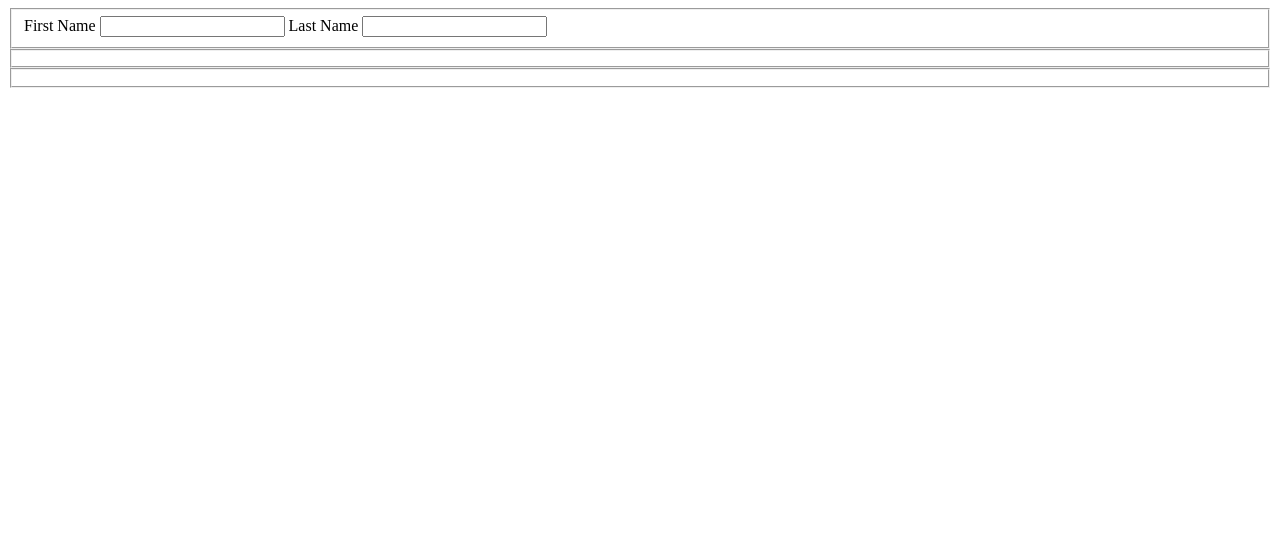
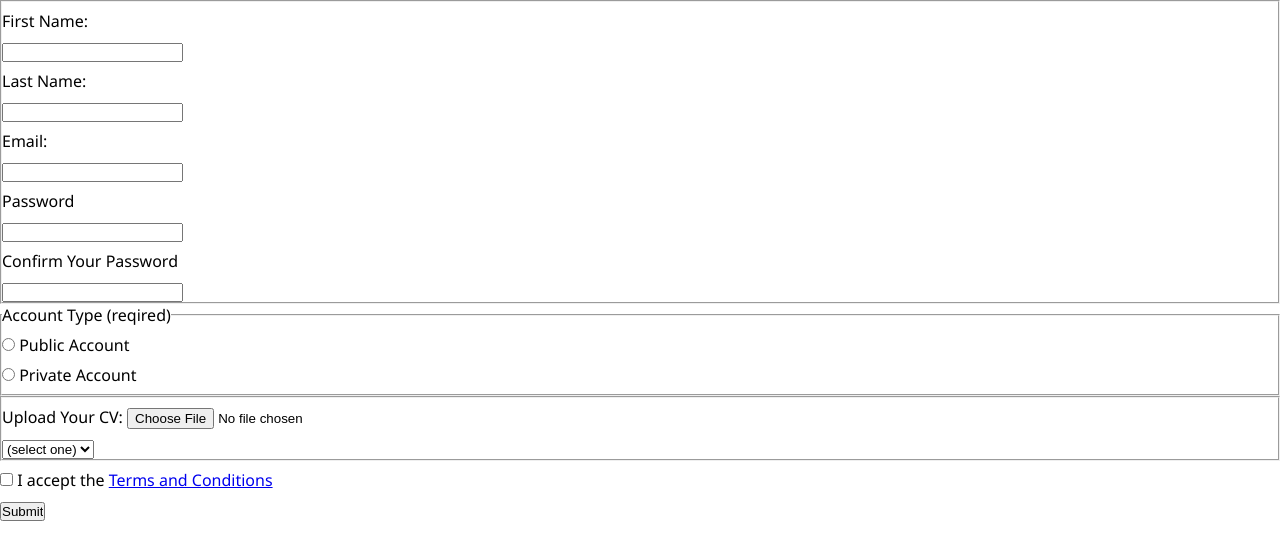
Before and after one commit to TRVZ347/CSS-Repo, a plain HTML site: page Form/index.html in a window 1280 px wide. Drawn offline with Linux system fonts and the light colour scheme.

Commit message:
flexbox commit

```diff
--- /dev/null
+++ b/Flexbox Css/style.css
@@ -0,0 +1,41 @@
+*{
+    box-sizing: border-box;
+}
+
+body{
+    font-family: sans-serif;
+    margin: 0;
+}
+
+.header{
+    text-align: center;
+    text-transform: uppercase;
+
+
+}
+
+.gallery{
+    display: flex;
+    flex-wrap: wrap;
+    flex-direction: row;
+    justify-content: center;
+    align-items: center;
+    padding:20px 10px;
+    max-width: 1400px;
+    margin: 0 auto;
+    gap: 16px;
+}
+
+
+.gallery img{
+    object-fit: cover;
+    width: 100%;
+    max-width: 350px;
+    height: 300px;
+    border-radius: 10px;
+}
+
+.gallery::after{
+    content: "";
+    width: 350px;
+}
--- a/Form/index.html
+++ b/Form/index.html
@@ -3,18 +3,51 @@
 <head>
     <meta charset="UTF-8">
     <meta name="viewport" content="width=device-width, initial-scale=1.0">
-    <title>Document</title>
+    <title>Stylish-Form</title>
+    <link rel="stylesheet" href="style.css">
 </head>
 <body>
     <fieldset>
-        <label for="firstname"> First Name</label>
+        <label for="firstname"> First Name:</label>
         <input type="text" id="firstname">
 
-        <label for="lastname">Last Name</label>
+        <label for="lastname">Last Name:</label>
         <input type="text" id="lastname">
 
+        <label for="email"> Email:</label>
+        <input type="text" id="email">
+
+        <label for="password">Password</label>
+        <input type="password" id="password">
+
+        <label for="confirmpassword">Confirm Your Password</label>
+        <input type="password" id="confirmpassword">
+
     </fieldset>
-    <fieldset></fieldset>
-    <fieldset></fieldset>
+    <fieldset>
+        <legend>Account Type (reqired)</legend>
+        <label for="account">
+            <input type="radio" id="account"> Public Account
+        </label>
+        <label for="account">
+            <input type="radio" id="account"> Private Account
+        </label>
+    </fieldset>
+    <fieldset>
+        <label for="files"> Upload Your CV:
+            <input type="file" id="files">
+        </label>
+        <select name="" id="">
+            <option value="">(select one)</option>
+            <option value="1">HTML</option>
+            <option value="2">CSS</option>
+            <option value="3">JavaScript</option>
+            <option value="4">Python</option>
+        </select>
+    </fieldset>
+    <label for="agreement">
+        <input type="checkbox"> I accept the <a href="#"> Terms and Conditions</a>
+    </label>
+    <input type="submit" value="Submit">
 </body>
 </html>
--- /dev/null
+++ b/Form/style.css
@@ -0,0 +1,13 @@
+*{
+    padding: 0;
+    margin: 0;
+    box-sizing: border-box;
+}
+body{
+    font-family: 'Segoe UI', Tahoma, Geneva, Verdana, sans-serif;
+}
+
+label{
+    display: block;
+    margin: 0.5rem 0;
+}
```
Also changed, not shown: Flexbox Css/index.html (added, +25 -0 lines).
